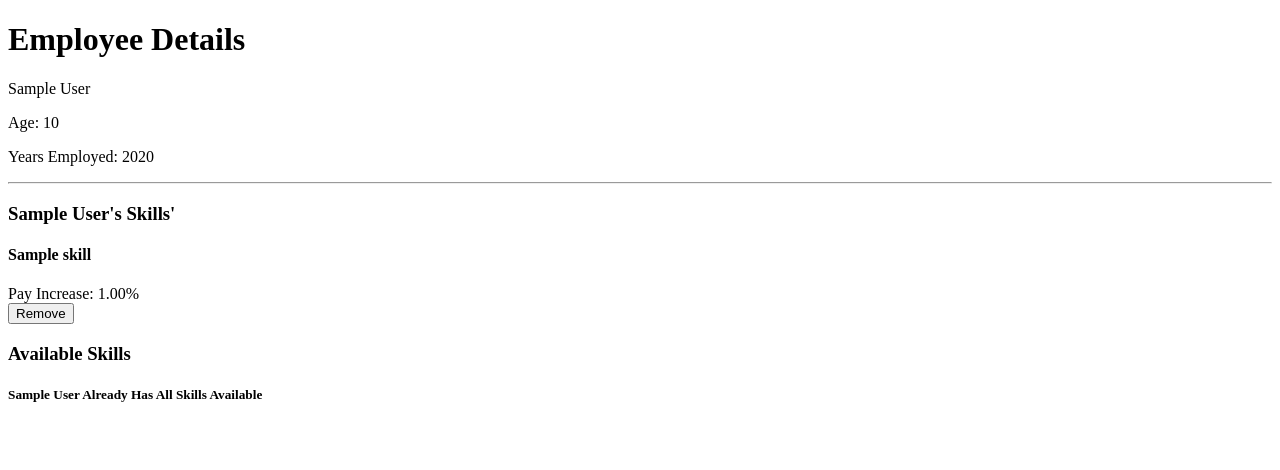
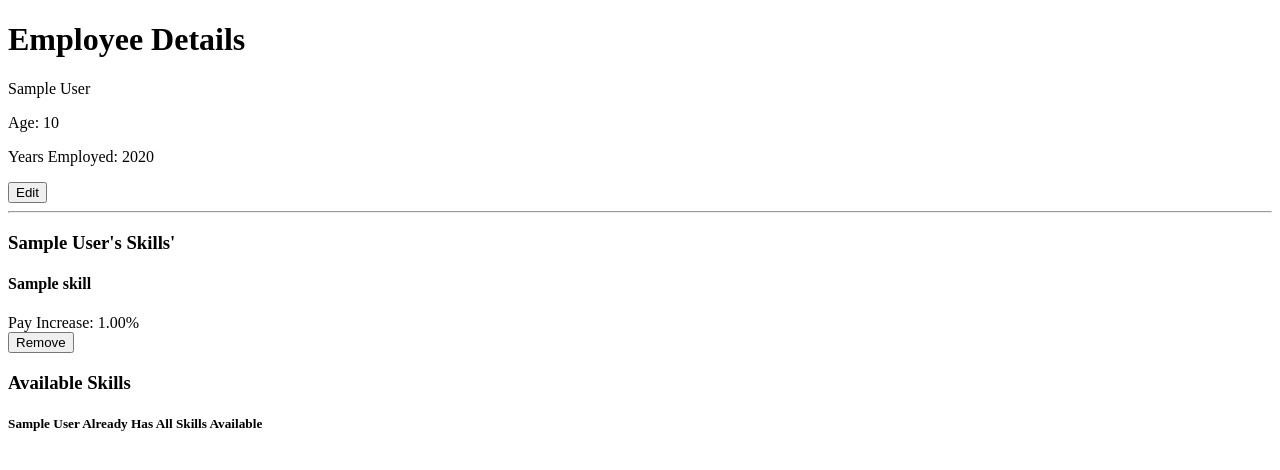
Before and after one commit to csposito1220/employee_management, a Django app: page /employees/1/ in a window 1280 px wide. Shown: the part 70-540 px from the top of the page. Run offline with Django 3.2, Linux system fonts and the light colour scheme; tables that the repository leaves empty hold one stand-in row (values such as "Sample post").

Commit message:
Add edit button to employee detail page

```diff
--- a/main_app/templates/employees/detail.html
+++ b/main_app/templates/employees/detail.html
@@ -7,6 +7,10 @@
     <span class="card-title">{{ employee.name }}</span>
     <p>Age: {{ employee.age }}</p>
     <p>Years Employed: {{ employee.years_employed }}</p>
+    <form method="post" action="{% url 'employees_update' employee.id %}">
+        {% csrf_token %}
+        <button type="submit">Edit</button>
+    </form>
     </div>
 </div>
 
```
